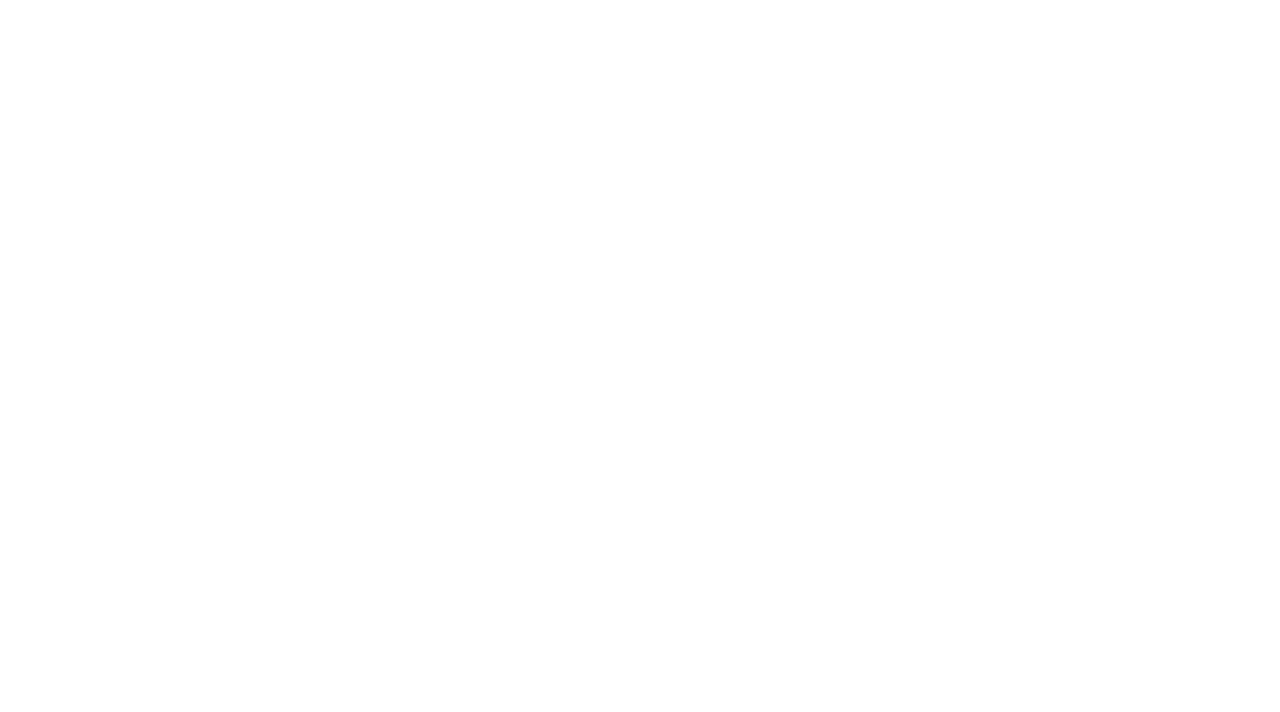
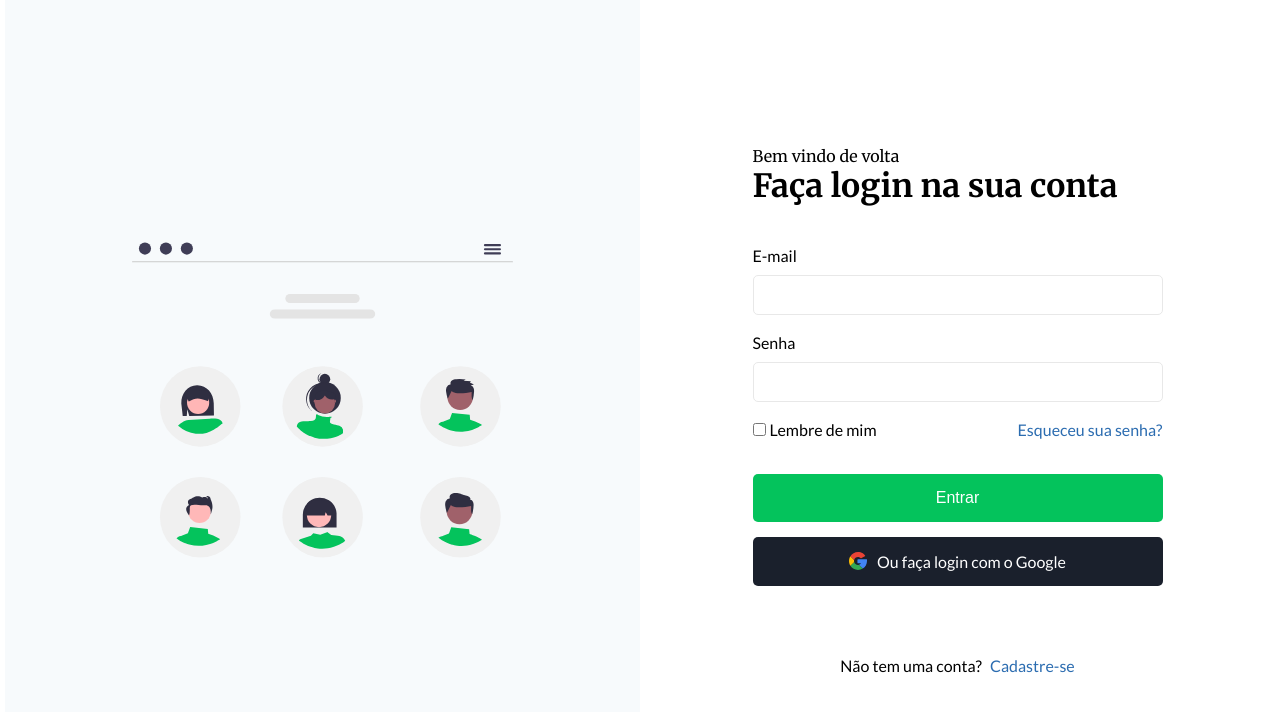
Before and after one commit to laizgamaa/Codelandia-Desafio-4, a Next.js app: page / in a window 1280 px wide. Shown: the top 712 px of the page. Built offline with nearby package versions, Linux system fonts and the light colour scheme.

Commit message:
finalizando desafio

```diff
--- /dev/null
+++ b/src/components/LoginForm.js
@@ -0,0 +1,36 @@
+import React from 'react';
+import styles from '../styles/components/LoginForm.module.scss'
+
+export function LoginForm() {
+    return(
+        <div className={styles.loginContainer}>
+            <form className={styles.loginForm} id="loginForm">
+                <p className={styles.welcomeBack}>Bem vindo de volta</p>
+                <h1 className={styles.loginToAccount}>Faça login na sua conta</h1>
+
+                <label htmlFor="email">E-mail</label>
+                <input type="email" name="email" />
+
+                <label htmlFor="password">Senha</label>
+                <input type="password" name="password" />
+
+                <div className={styles.loginOptions}>
+                    <div>
+                        <input type="checkbox" name="rememberMe"/>
+                        <label htmlFor="rememberMe">Lembre de mim</label>
+                    </div>
+
+                    <span><a href="/">Esqueceu sua senha?</a></span>
+                </div>
+
+            </form>
+
+            <div className={styles.buttonGroup}>
+                <button type="submit" className={styles.loginButton} form="loginForm">Entrar</button>
+                <a href="/" className={styles.socialLoginButton}><img src="google.svg"></img>Ou faça login com o Google</a>
+            </div>
+
+            <span className={styles.joinUs}>Não tem uma conta?<a href="/">Cadastre-se</a></span>
+        </div>
+    )
+}
--- /dev/null
+++ b/src/components/SideContent.js
@@ -0,0 +1,10 @@
+import React from 'react';
+import styles from '../styles/components/SideContent.module.scss'
+
+export function SideContent() {
+    return(
+        <div className={styles.sideContentContainer}>
+            <img src="image.svg" alt="Users"></img>
+        </div>
+    )
+}
--- a/src/pages/index.js
+++ b/src/pages/index.js
@@ -1,4 +1,6 @@
 import Head from 'next/head'
+import { LoginForm } from '../components/LoginForm'
+import { SideContent } from '../components/SideContent'
 import styles from '../styles/pages/index.module.scss'
 
 export default function Home() {
@@ -9,12 +11,15 @@ export default function Home() {
         <meta name="description" content="Praticando Front-end com a Codelândia" />
         <link rel="icon" href="/favicon.ico" />
         <link rel="preconnect" href="https://fonts.googleapis.com" />
-        <link rel="preconnect" href="https://fonts.gstatic.com" crossorigin />
-        <link href="https://fonts.googleapis.com/css2?family=Lato:wght@400;700&family=Merriweather&display=swap" rel="stylesheet" />
+        <link rel="preconnect" href="https://fonts.gstatic.com" crossOrigin />
+        <link href="https://fonts.googleapis.com/css2?family=Lato:wght@400;700&family=Merriweather:wght@400;700&display=swap" rel="stylesheet" />
 
       </Head>
 
       <main className={styles.main}>
+
+        <SideContent />
+        <LoginForm />
 
       </main>
 
--- /dev/null
+++ b/src/styles/components/LoginForm.module.scss
@@ -0,0 +1,103 @@
+.loginContainer {
+    max-width: 450px;
+    margin: 0 auto;
+    .loginForm {
+        width: 450px;
+        margin: 10px auto;
+        padding: 10px 20px;
+        border-radius: 8px;
+        input[type="text"],
+        input[type="email"],
+        input[type="password"],
+        select {
+            border: none;
+            border: 1px solid var(--input);
+            border-radius: 5px !important;
+            font-size: 16px;
+            background-color: transparent;
+            color: var(--dark);
+            margin-bottom: 18px;
+            margin-top: 1rem;
+            padding: 1rem;
+            width: 100%;
+        }
+
+        input[type="text"]:focus-visible,
+        input[type="email"]:focus-visible,
+        input[type="password"]:focus-visible,
+        select:focus-visible {
+           outline: none;
+        }
+
+        input[type="radio"],
+        input[type="checkbox"] {
+          margin: 0 4px 8px 0;
+        }
+
+        label {
+            margin: 1rem 0;
+        }
+
+        .welcomeBack, .loginToAccount {
+            font-family: 'Merriweather', serif;
+
+        }
+
+        .loginToAccount {
+            font-weight: 700;
+            margin-bottom: 4rem;
+        }
+
+        .loginOptions {
+            display: flex;
+            align-items: baseline;
+            justify-content: space-between;
+            span a {
+                color: var(--blue);
+            }
+        }
+    }
+
+    .buttonGroup {
+        display: flex;
+        flex-direction: column;
+        align-items: center;
+        padding: 10px 20px;
+        .loginButton {
+            background: var(--green);
+            color: var(--white);
+            font-size: 1.6rem;
+            padding: 1.5rem 1rem;
+            border-radius: 5px;
+            cursor: pointer;
+            width: -webkit-fill-available;
+        }
+
+        .socialLoginButton {
+            display: flex;
+            justify-content: center;
+            align-items: center;
+            gap: 1rem;
+            background: var(--dark);
+            color: var(--white);
+            font-size: 1.6rem;
+            padding: 1.5rem 1rem;
+            margin-top: 1.5rem;
+            border-radius: 5px;
+            width: -webkit-fill-available;
+            img {
+                height: 18px;
+            }
+        }
+    }
+
+    .joinUs {
+        display: flex;
+        justify-content: center;
+        padding-top: 6rem;
+        a {
+            color: var(--blue);
+            margin-left: 8px;
+        }
+    }
+}
--- /dev/null
+++ b/src/styles/components/SideContent.module.scss
@@ -0,0 +1,9 @@
+.sideContentContainer {
+    background: var(--white300);
+    display: flex;
+    min-height: 100vh;
+    img {
+        width: 60%;
+        margin: 0 auto;
+    }
+}
--- a/src/styles/globals.scss
+++ b/src/styles/globals.scss
@@ -19,6 +19,7 @@ html {
 
 body {
   font-size: 1.6rem;
+  font-family: 'Lato', sans-serif;
 }
 
 h1,
--- a/src/styles/pages/index.module.scss
+++ b/src/styles/pages/index.module.scss
@@ -9,113 +9,9 @@
 }
 
 .main {
-  padding: 5rem 0;
-  flex: 1;
-  display: flex;
-  flex-direction: column;
-  justify-content: center;
+  display: grid;
+  grid-template-columns: 1fr 1fr;
+  width: 100%;
+  justify-content: space-between;
   align-items: center;
 }
-
-.footer {
-  width: 100%;
-  height: 100px;
-  border-top: 1px solid #eaeaea;
-  display: flex;
-  justify-content: center;
-  align-items: center;
-}
-
-.footer a {
-  display: flex;
-  justify-content: center;
-  align-items: center;
-  flex-grow: 1;
-}
-
-.title a {
-  color: #0070f3;
-  text-decoration: none;
-}
-
-.title a:hover,
-.title a:focus,
-.title a:active {
-  text-decoration: underline;
-}
-
-.title {
-  margin: 0;
-  line-height: 1.15;
-  font-size: 4rem;
-}
-
-.title,
-.description {
-  text-align: center;
-}
-
-.description {
-  line-height: 1.5;
-  font-size: 1.5rem;
-}
-
-.code {
-  background: #fafafa;
-  border-radius: 5px;
-  padding: 0.75rem;
-  font-size: 1.1rem;
-  font-family: Menlo, Monaco, Lucida Console, Liberation Mono, DejaVu Sans Mono,
-    Bitstream Vera Sans Mono, Courier New, monospace;
-}
-
-.grid {
-  display: flex;
-  align-items: center;
-  justify-content: center;
-  flex-wrap: wrap;
-  max-width: 800px;
-  margin-top: 3rem;
-}
-
-.card {
-  margin: 1rem;
-  padding: 1.5rem;
-  text-align: left;
-  color: inherit;
-  text-decoration: none;
-  border: 1px solid #eaeaea;
-  border-radius: 10px;
-  transition: color 0.15s ease, border-color 0.15s ease;
-  width: 45%;
-}
-
-.card:hover,
-.card:focus,
-.card:active {
-  color: #0070f3;
-  border-color: #0070f3;
-}
-
-.card h2 {
-  margin: 0 0 1rem 0;
-  font-size: 1.5rem;
-}
-
-.card p {
-  margin: 0;
-  font-size: 1.25rem;
-  line-height: 1.5;
-}
-
-.logo {
-  height: 1em;
-  margin-left: 0.5rem;
-}
-
-@media (max-width: 600px) {
-  .grid {
-    width: 100%;
-    flex-direction: column;
-  }
-}
```
Also changed, not shown: public/google.svg (added).
